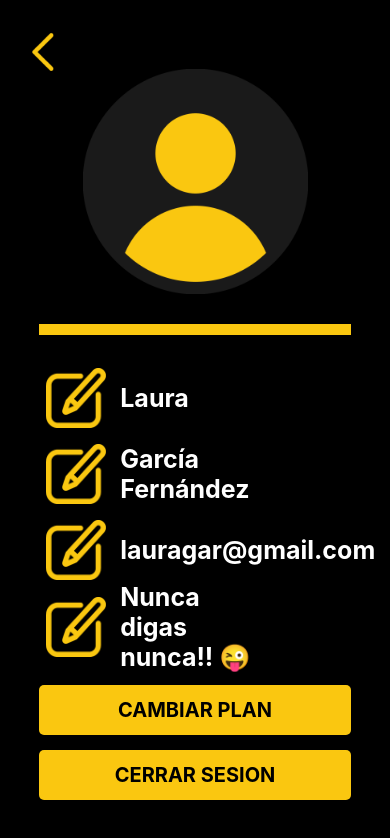
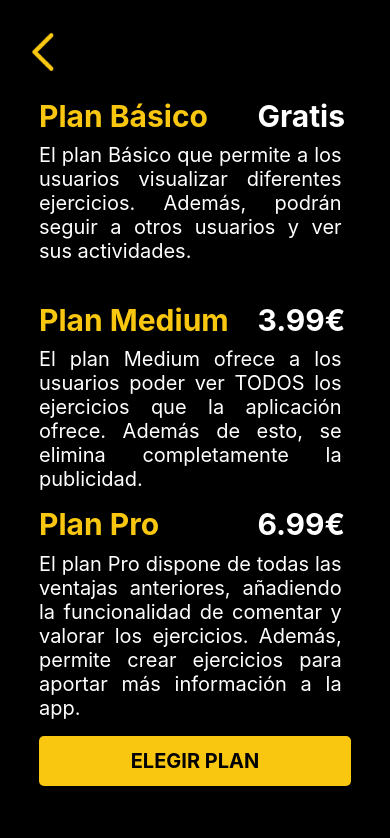
Before and after one commit to GabrielDiarte/pro-tactic, a React Native app: screen / in a window 390 px wide. Shown: the top 838 px of the page. Built offline with nearby package versions, Linux system fonts and the light colour scheme.

Commit message:
Finalizado pantalla planes

```diff
--- a/index.js
+++ b/index.js
@@ -7,11 +7,12 @@ import MenuSuperior from './menuSuperior';
 import TrainingList from './trainingList';
 import MenuLateral from './components/menuLateral';
 import profileScreen from './screens/profileScreen';
+import { AppRegistry } from 'react-native';
+import planScreen from './screens/planScreen';
 
 // registerRootComponent calls AppRegistry.registerComponent('main', () => App);
 // It also ensures that whether you load the app in Expo Go or in a native build,
 // the environment is set up appropriately
-
 
 //registerRootComponent(App);
 //registerRootComponent(createAccount);
@@ -19,4 +20,5 @@ import profileScreen from './screens/profileScreen';
 //registerRootComponent(MenuSuperior);
 //registerRootComponent(TrainingList);
 //registerRootComponent(MenuLateral);
-registerRootComponent(profileScreen);
+//registerRootComponent(profileScreen);
+registerRootComponent(planScreen);
--- /dev/null
+++ b/screens/planScreen.js
@@ -0,0 +1,151 @@
+import React from 'react';
+import { View, Image, Text, StyleSheet, TouchableOpacity } from 'react-native';
+
+const planScreen = () => {
+    return (
+        <View style={styles.containerGeneral}>
+            <TouchableOpacity style={styles.backArrow} onPress={console.log('Esto no va a ningun lado jefe')}>
+                <Image source={require('../logos/backArrow.png')} style={styles.backArrow} />
+            </TouchableOpacity>
+
+            <View style={styles.container}>
+                <View style={styles.planes}>
+                    <View style={styles.planesTarjeta}>
+                        <View style={styles.cabecera}>
+                            <Text style={styles.titulo}>Plan Básico</Text>
+                            <Text style={styles.precio}>Gratis</Text>
+                        </View>
+                        <View style={styles.descripcionPlan}>
+                            <Text style={styles.descripcionPlanText}>
+                                El plan Básico que permite a los usuarios visualizar diferentes ejercicios.
+                                Además, podrán seguir a otros usuarios y ver sus actividades.
+                            </Text>
+                        </View>
+                    </View>
+                    <View style={styles.planesTarjeta}>
+                        <View style={styles.cabecera}>
+                            <Text style={styles.titulo}>Plan Medium</Text>
+                            <Text style={styles.precio}>3.99€</Text>
+                        </View>
+                        <View style={styles.descripcionPlan}>
+                            <Text style={styles.descripcionPlanText}>
+                                El plan Medium ofrece a los usuarios poder ver TODOS los
+                                ejercicios que la aplicación ofrece. Además de esto, se elimina completamente
+                                la publicidad.
+                            </Text>
+                        </View>
+                    </View>
+                    <View style={styles.planesTarjeta}>
+                        <View style={styles.cabecera}>
+                            <Text style={styles.titulo}>Plan Pro</Text>
+                            <Text style={styles.precio}>6.99€</Text>
+                        </View>
+                        <View style={styles.descripcionPlan}>
+                            <Text style={styles.descripcionPlanText}>
+                                El plan Pro dispone de todas las ventajas anteriores,
+                                añadiendo la funcionalidad de comentar y valorar los ejercicios.
+                                Además, permite crear ejercicios para aportar más información a la app.
+                            </Text>
+                        </View>
+                    </View>
+                </View>
+                <View style={styles.botones}>
+                <TouchableOpacity style={styles.button} >
+                            <Text style={styles.buttonText}>ELEGIR PLAN</Text>
+                </TouchableOpacity>
+                </View>
+            </View>
+
+
+        </View>
+    );
+};
+
+const styles = StyleSheet.create({
+    backArrow: {
+        width: 50,
+        height: 50,
+        position: 'absolute',
+        left: '5%',
+        top: '3%',
+    },
+    containerGeneral: {
+        flex: 1,
+        backgroundColor: 'black',
+        flexDirection: 'column',
+        alignItems: 'center'
+    },
+    container: {
+        flex: 1,
+        width: '80%',
+        marginTop: '25%',
+        marginBottom: '15%',
+        //backgroundColor: 'aquamarine',
+    },
+    planes: {
+        width: '100%',
+        height: '90%',
+        //backgroundColor: 'grey',
+    },
+    planesTarjeta: {
+        width: '100%',
+        height: '33%',
+        //backgroundColor: 'blue',
+    },
+    cabecera: {
+        width: '100%',
+        //backgroundColor: 'white',
+        flexDirection: 'row',
+        alignItems: 'center'
+    },
+    titulo: {
+        textAlign: 'left',
+        color: '#FAC710',
+        // backgroundColor: 'black',
+        fontSize: 30,
+        fontWeight: 'bold',
+        width: '65%',
+    },
+    precio: {
+        color: 'white',
+        //backgroundColor: 'grey',
+        fontSize: 30,
+        fontWeight: 'bold',
+        width: '30%',
+        marginLeft: '5%'
+    },
+    descripcionPlan: {
+        flex: 1,
+        marginRight: '3%',
+        marginVertical: '3%',
+        //backgroundColor: 'red'
+    },
+    descripcionPlanText: {
+        flex: 1,
+        fontSize: 20,
+        color: 'white',
+        textAlign: 'justify',
+    },
+    botones: {
+        flex: 1,
+        alignItems: 'center',
+        justifyContent: 'flex-end',
+        //backgroundColor: 'green',
+    },
+    button: {
+        width: '100%',
+        height: 50,
+        backgroundColor: '#FAC710',
+        borderRadius: 5,
+        alignItems: 'center',
+        justifyContent: 'center',
+
+    },
+    buttonText: {
+        fontSize: 20,
+        fontWeight: 'bold',
+        color: '#000000',
+    },
+});
+
+export default planScreen;
```
